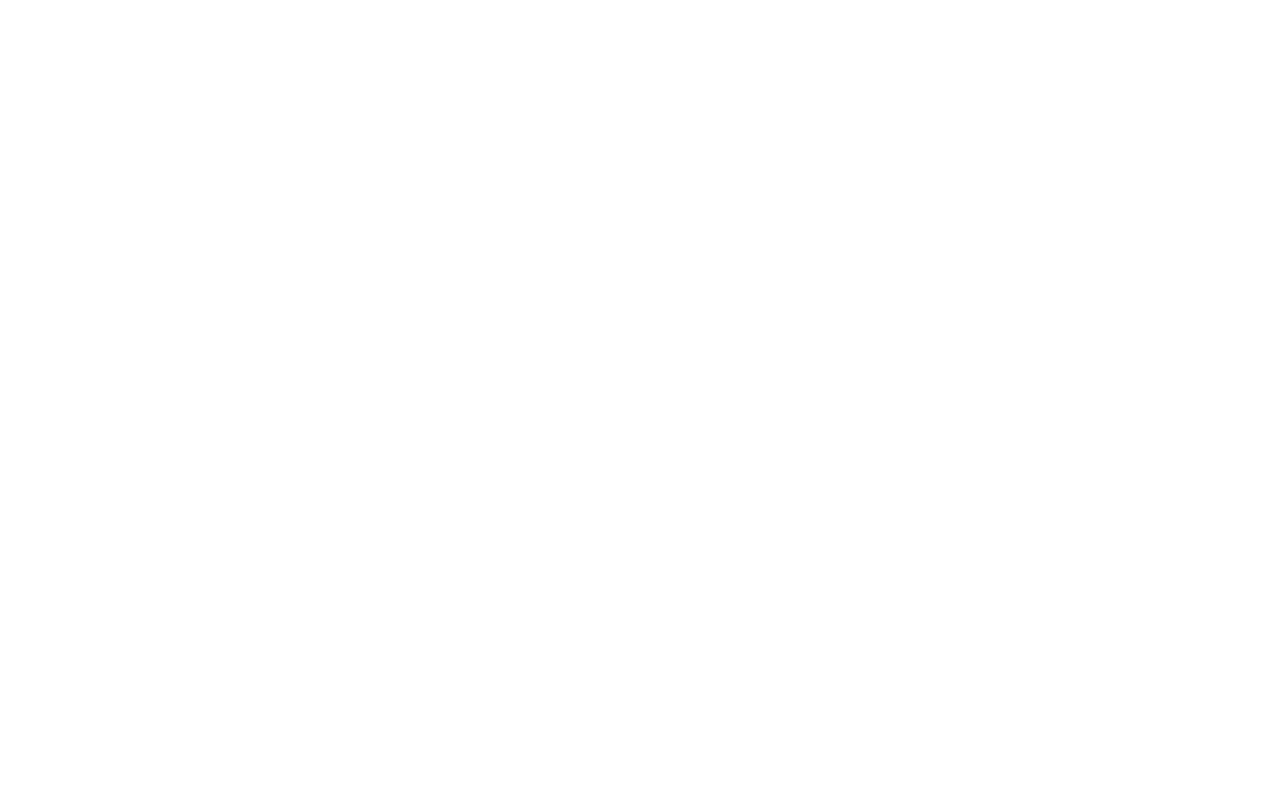
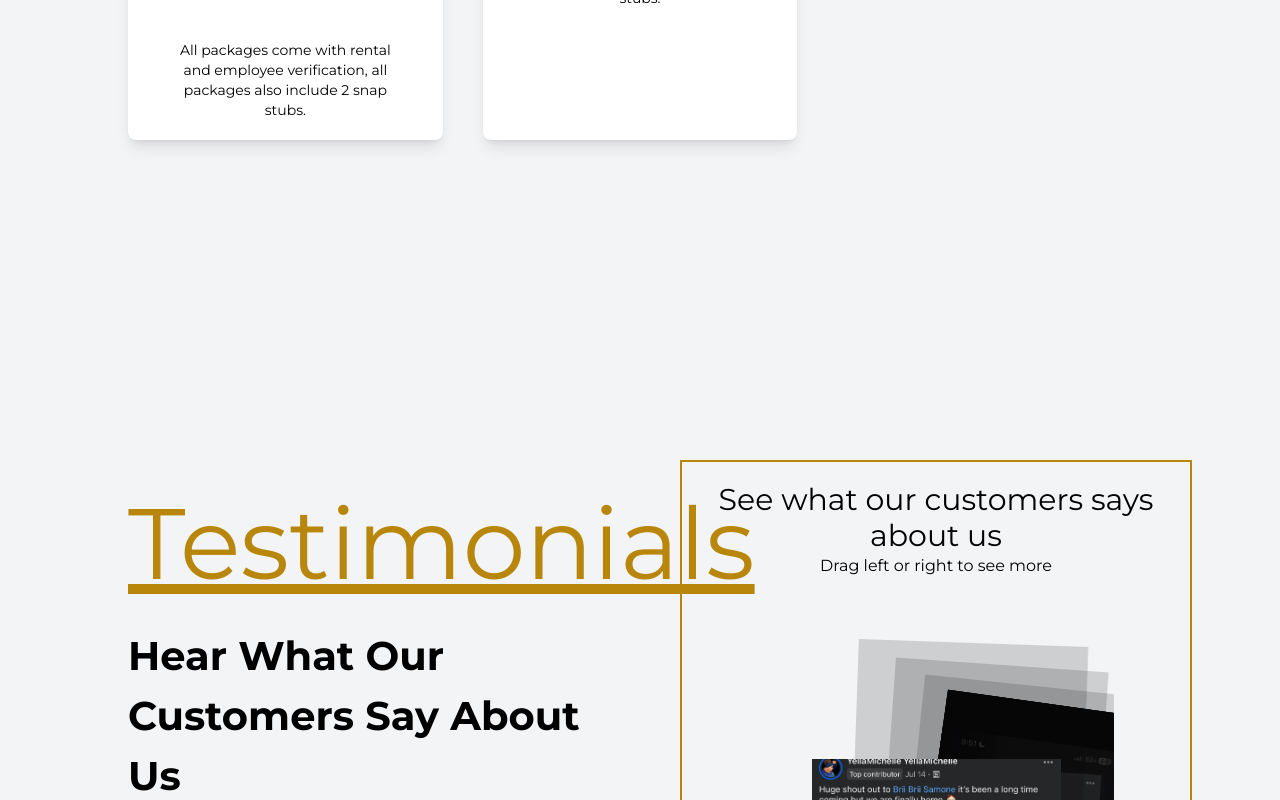
Before and after one commit to Jamleads/royalApproval, a React (Vite) app: page / in a window 1280 px wide. Shown: the part 8116-8916 px from the top of the page. Before the commit the page ends 6508 px from the top, so only its background shows below. Built offline with nearby package versions, Linux system fonts and the light colour scheme.

Commit message:
return disclaimeer

```diff
--- a/src/App.jsx
+++ b/src/App.jsx
@@ -1,9 +1,9 @@
 /* eslint-disable react/no-unescaped-entities */
 import { CarSide, Housekey, HouseSignal, Warehouse } from "./assets";
-import { packages } from "./utils/data";
+import { packages, reveiews } from "./utils/data";
 // Import Swiper React components
-// import { Swiper, SwiperSlide } from "swiper/react";
-// import { EffectCards } from "swiper/modules";
+import { Swiper, SwiperSlide } from "swiper/react";
+import { EffectCards } from "swiper/modules";
 
 // Import Swiper styles
 import "swiper/css";
@@ -286,14 +286,14 @@
         </section>
 
         {/* <!-- Pricing --> */}
-        {/* <section id="pricing" className="md:my-40 pt-40 mt-20">
+        <section id="pricing" className="md:my-40 pt-40 mt-20">
           <div className="md:w-[80%] w-[90%] mx-auto">
             <div className="text-center underline py-2 lg:my-20 text-theDarkGold lg:text-[100px] text-[50px]">
               Our Price List
             </div>
 
             <div className="grid md:grid-cols-3 grid-cols-1 gap-10">
-              <div className="bg-white shadow-lg rounded-lg">
+              {/* <div className="bg-white shadow-lg rounded-lg">
                 <div>
                   <video autoPlay muted loop>
                     <source
@@ -364,7 +364,7 @@
                     packages also include 2 snap stubs.
                   </p>
                 </div>
-              </div>
+              </div> */}
 
               <div className="bg-white shadow-lg rounded-lg">
                 <div>
@@ -547,10 +547,10 @@
               </div>
             </div>
           </div>
-        </section> */}
+        </section>
 
         {/* <!-- testimones --> */}
-        {/* <section id="testimones" className="md:my-40 pt-40 mt-20">
+        <section id="testimones" className="md:my-40 pt-40 mt-20">
           <div className="md:w-[80%] w-[90%] mx-auto">
             <div className="flex gap-10 md:flex-row flex-col">
               <div className="lg:w-1/2">
@@ -588,14 +588,6 @@
                     denied, We will continue on with another apartment. The
                     purchasing of another package is not necessary and we will
                     work with you until approved.
-                  </p>
-
-                  <p>
-                    Payment disclaimer We don’t allow payments directly on the
-                    website. If you are interested in one of our services that
-                    we offer and would like to purchase you'll have to book a
-                    free consultation with a staff member. We will then provide
-                    you with the steps to submit a payment.
                   </p>
 
                   <div className="mt-10">
@@ -643,7 +635,7 @@
               </div>
             </div>
           </div>
-        </section> */}
+        </section>
 
         {/* <!-- Footer Section --> */}
         <footer className="bg-theDarkGold text-white py-6 flex items-center justify-center">
```
